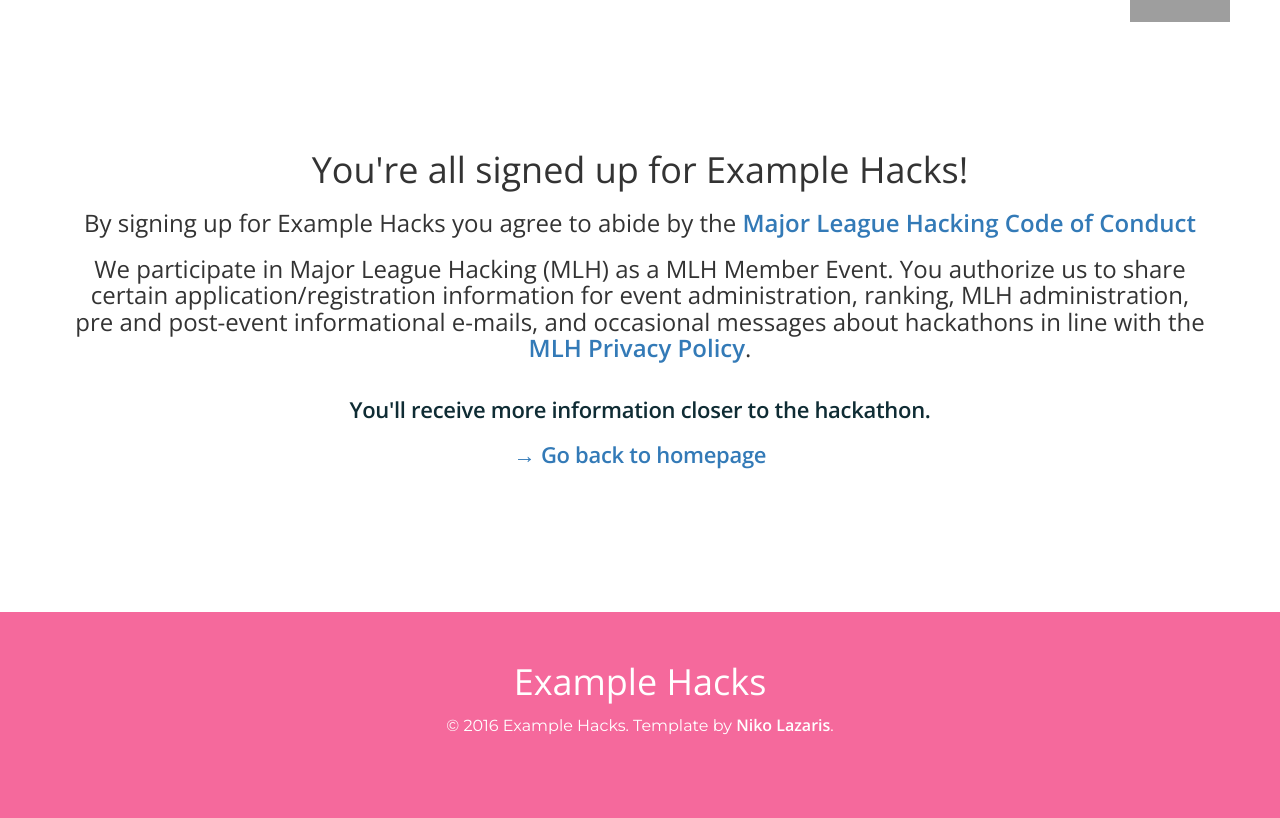
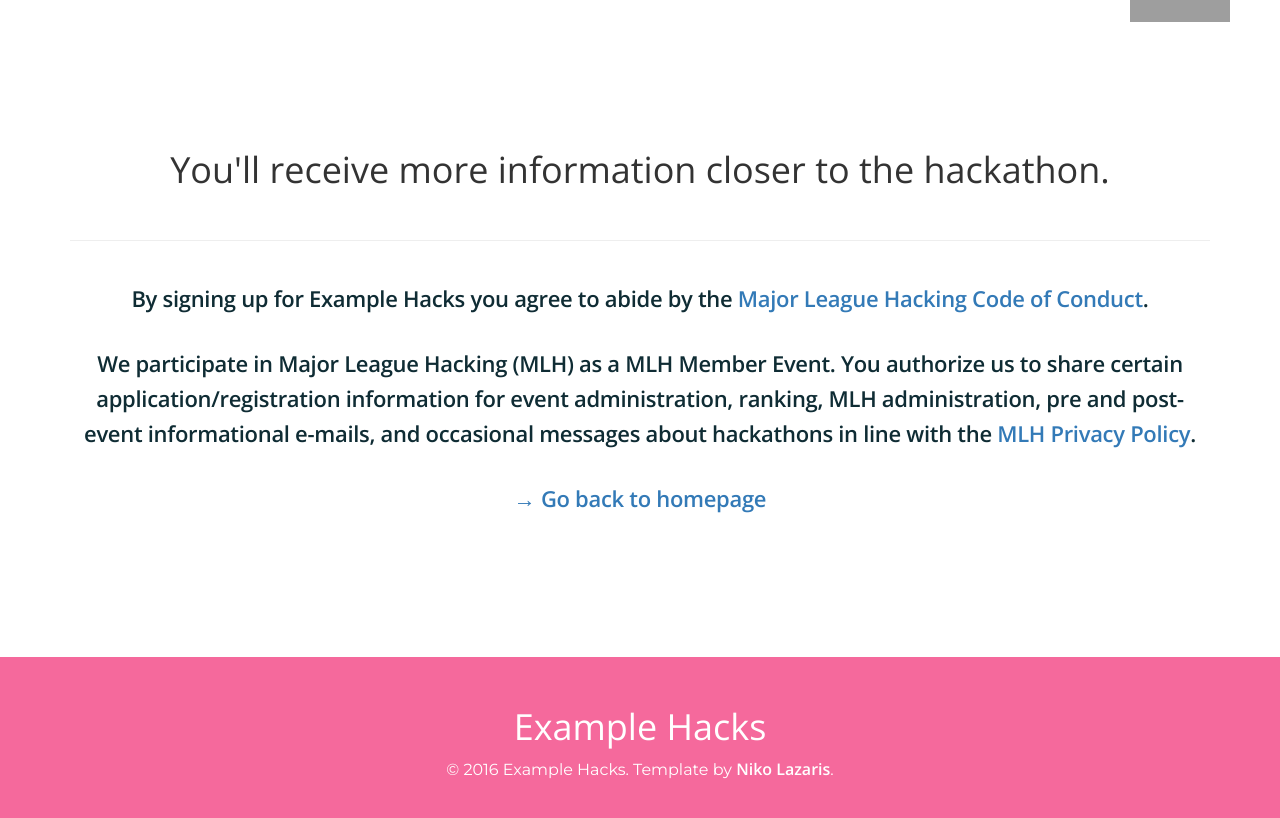
Before and after one commit to MLH/mlh-hackathon-boilerplate, a Jekyll site: the page built from success.html, in a window 1280 px wide. Shown: the top 818 px of the page. Built offline with Jekyll 4.4.1, drawn with Linux system fonts in a browser that asks for light colours; nearby versions of some CDN libraries; grey boxes are pictures that could not be loaded.

Commit message:
Updated formatting of success page

```diff
--- a/success.html
+++ b/success.html
@@ -4,12 +4,18 @@
 
 <section class="about">
   <div class="container text-center">
-    <h1>You're all signed up for {{ site.event.name }}!</h1>
-    <h3>By signing up for {{ site.event.name }} you agree to abide by the <a href="https://static.mlh.io/docs/mlh-code-of-conduct.pdf">Major League Hacking Code of Conduct </a></h3>
-    <h3>We participate in Major League Hacking (MLH) as a MLH Member Event. You authorize us to share certain application/registration information for event administration, ranking, MLH administration, pre and post-event informational e-mails, and occasional messages about hackathons in line with the <a href="https://mlh.io/privacy">MLH Privacy Policy</a>.</h3>
+    <h1>{{ site.event.register.message }}</h1>
+
+    <br />
+    <hr />
     <br />
 
-    <p class="col-xs-12 col-sm-8 col-sm-offset-2 text-center">{{ site.event.register.message }}</p>
-    <p class="col-xs-12 col-sm-8 col-sm-offset-2 text-center"><a href="{{ '/' | prepend: site.baseurl | prepend: site.url }}">&rarr; Go back to homepage</a></p>
+    <p>By signing up for {{ site.event.name }} you agree to abide by the <a href="https://static.mlh.io/docs/mlh-code-of-conduct.pdf">Major League Hacking Code of Conduct</a>.</p>
+    <br />
+
+    <p>We participate in Major League Hacking (MLH) as a MLH Member Event. You authorize us to share certain application/registration information for event administration, ranking, MLH administration, pre and post-event informational e-mails, and occasional messages about hackathons in line with the <a href="https://mlh.io/privacy">MLH Privacy Policy</a>.</p>
+
+    <br />
+    <p><a href="{{ '/' | prepend: site.baseurl | prepend: site.url }}">&rarr; Go back to homepage</a></p>
   </div>
 </section>
```
